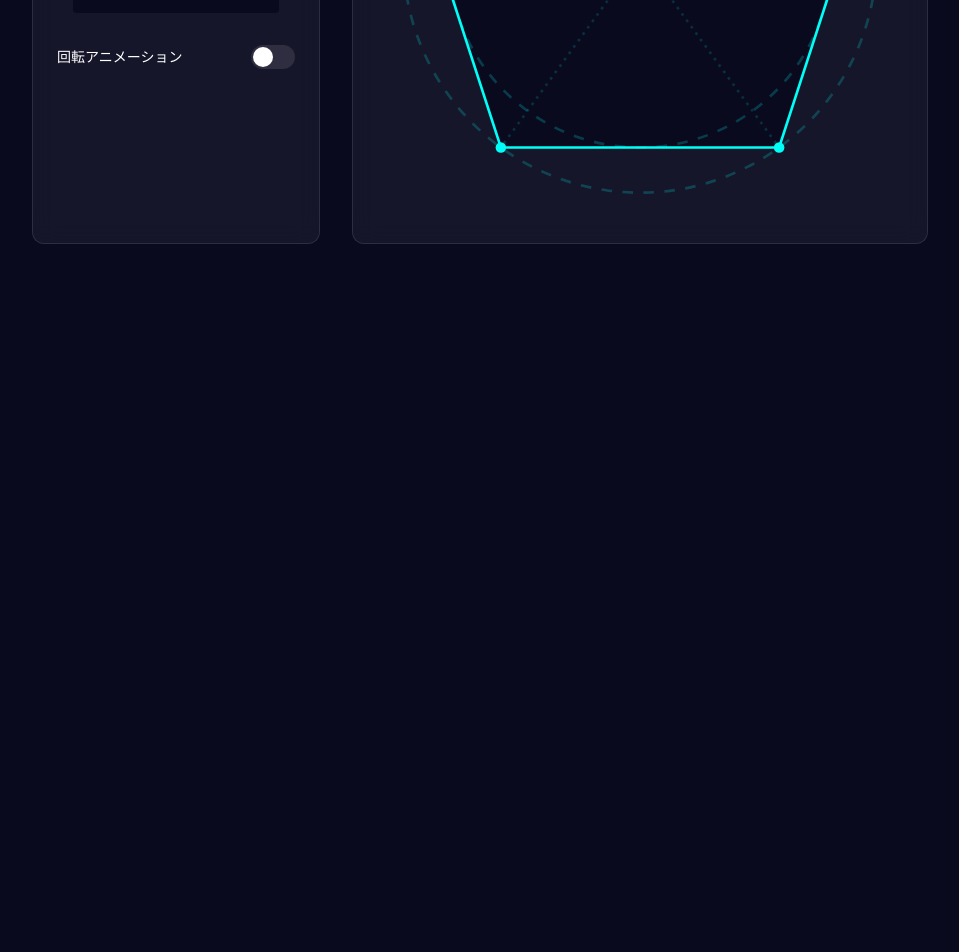
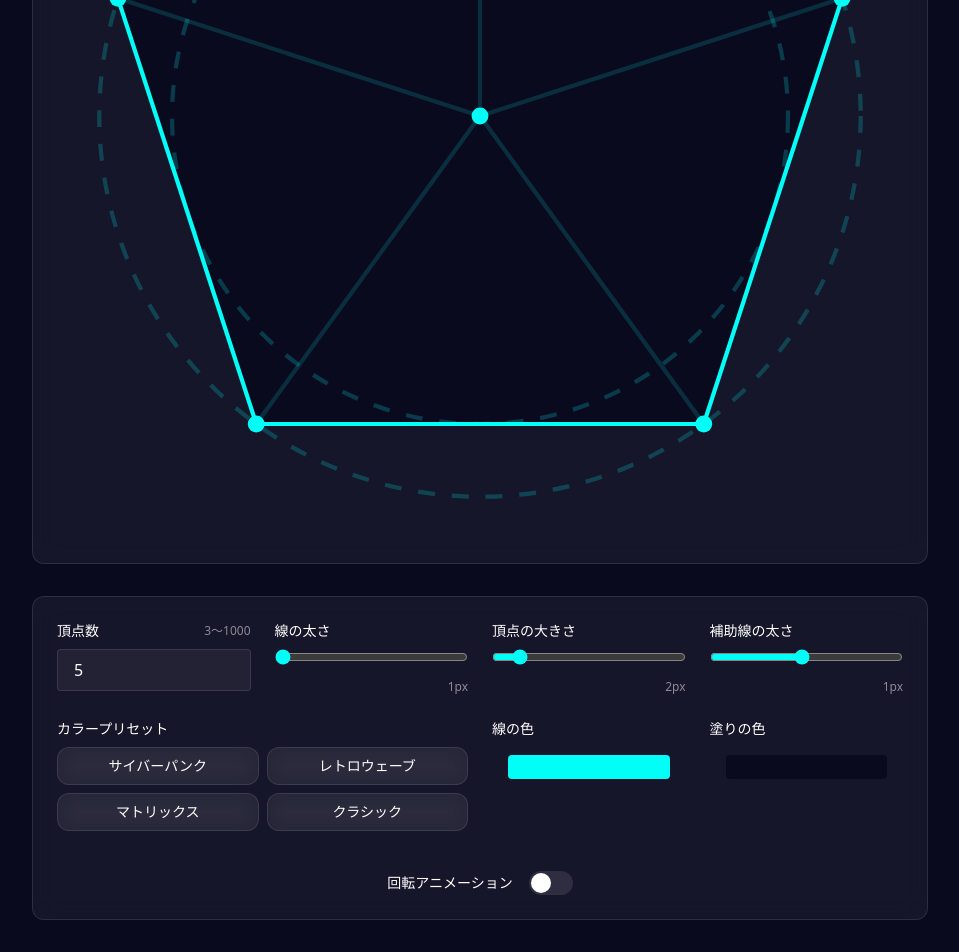
Before and after one commit to tappe9/ArchimedesLab, a Vue app: page / in a window 1280 px wide. Shown: the part 436-1388 px from the top of the page, without its empty margins (160-1119 px from the left). Before the commit the page ends 800 px from the top, so only its background shows below. Built offline with nearby package versions, Linux system fonts and the light colour scheme.

Commit message:
Update App.vue

```diff
--- a/src/App.vue
+++ b/src/App.vue
@@ -1,66 +1,10 @@
 <template>
   <div class="container mx-auto px-4 py-8">
     <h1 class="text-4xl font-bold text-center mb-8 neon-text">
-      正<span class="text-accent-neon">{{ vertices }}</span>角形を作図する
+      正多角形を作図する
     </h1>
 
-    <div class="max-w-4xl mx-auto grid gap-8 md:grid-cols-[1fr_2fr]">
-      <!-- コントロールパネル -->
-      <div class="glass-panel p-6 space-y-6">
-        <div class="space-y-2">
-          <div class="flex justify-between items-center">
-            <label class="block text-sm">頂点数</label>
-            <span class="text-xs text-white/50">3～1000の整数</span>
-          </div>
-          <input
-            type="number"
-            v-model="vertices"
-            min="3"
-            max="1000"
-            maxlength="4"
-            @input="validateVertices"
-            class="input-field w-full"
-          />
-        </div>
-
-        <div class="space-y-2">
-          <label class="block text-sm">線の太さ</label>
-          <input
-            type="range"
-            v-model="strokeWidth"
-            min="1"
-            max="10"
-            class="w-full accent-accent-neon bg-white/5"
-          />
-        </div>
-
-        <div class="space-y-2">
-          <label class="block text-sm">線の色</label>
-          <input
-            type="color"
-            v-model="strokeColor"
-            class="w-full h-10 input-field"
-          />
-        </div>
-
-        <div class="space-y-2">
-          <label class="block text-sm">塗りの色</label>
-          <input
-            type="color"
-            v-model="fillColor"
-            class="w-full h-10 input-field"
-          />
-        </div>
-
-        <div class="flex items-center justify-between">
-          <label class="text-sm">回転アニメーション</label>
-          <label class="toggle-switch">
-            <input type="checkbox" v-model="autoRotate">
-            <span class="toggle-slider"></span>
-          </label>
-        </div>
-      </div>
-
+    <div class="max-w-4xl mx-auto space-y-8">
       <!-- 描画エリア -->
       <div class="glass-panel p-6 aspect-square">
         <svg
@@ -110,7 +54,7 @@
             :y2="point.y"
             :stroke="strokeColor"
             stroke-opacity="0.15"
-            stroke-dasharray="1 2"
+            :stroke-width="guidelineWidth"
             class="transition-all duration-300"
           />
 
@@ -120,7 +64,7 @@
             :key="point.angle"
             :cx="point.x"
             :cy="point.y"
-            r="2"
+            :r="vertexSize"
             :fill="strokeColor"
             class="transition-all duration-300"
           />
@@ -129,11 +73,124 @@
           <circle
             cx="0"
             cy="0"
-            r="2"
+            :r="vertexSize"
             :fill="strokeColor"
             class="transition-all duration-300"
           />
         </svg>
+      </div>
+
+      <!-- コントロールパネル -->
+      <div class="glass-panel p-6">
+        <div class="grid grid-cols-2 md:grid-cols-4 gap-6">
+          <!-- 頂点数 -->
+          <div class="space-y-2">
+            <div class="flex justify-between items-center">
+              <label class="block text-sm">頂点数</label>
+              <span class="text-xs text-white/50">3～1000</span>
+            </div>
+            <input
+              type="number"
+              v-model="vertices"
+              min="3"
+              max="1000"
+              maxlength="4"
+              @input="validateVertices"
+              class="input-field w-full"
+            />
+          </div>
+
+          <!-- 線の太さ -->
+          <div class="space-y-2">
+            <label class="block text-sm">線の太さ</label>
+            <input
+              type="range"
+              v-model="strokeWidth"
+              min="1"
+              max="10"
+              class="w-full accent-accent-neon bg-white/5"
+            />
+            <div class="text-xs text-white/50 text-right">
+              {{ strokeWidth }}px
+            </div>
+          </div>
+
+          <!-- 頂点の大きさ -->
+          <div class="space-y-2">
+            <label class="block text-sm">頂点の大きさ</label>
+            <input
+              type="range"
+              v-model="vertexSize"
+              min="1"
+              max="10"
+              class="w-full accent-accent-neon bg-white/5"
+            />
+            <div class="text-xs text-white/50 text-right">
+              {{ vertexSize }}px
+            </div>
+          </div>
+
+          <!-- 補助線の太さ -->
+          <div class="space-y-2">
+            <label class="block text-sm">補助線の太さ</label>
+            <input
+              type="range"
+              v-model="guidelineWidth"
+              min="0.1"
+              max="2"
+              step="0.1"
+              class="w-full accent-accent-neon bg-white/5"
+            />
+            <div class="text-xs text-white/50 text-right">
+              {{ guidelineWidth }}px
+            </div>
+          </div>
+        </div>
+
+        <div class="grid grid-cols-2 md:grid-cols-4 gap-6 mt-6">
+          <!-- カラープリセット -->
+          <div class="space-y-2 col-span-2">
+            <label class="block text-sm">カラープリセット</label>
+            <div class="grid grid-cols-2 gap-2">
+              <button
+                v-for="preset in colorPresets"
+                :key="preset.name"
+                @click="applyPreset(preset)"
+                class="glass-panel p-2 text-sm hover:border-accent-neon transition-colors"
+              >
+                {{ preset.name }}
+              </button>
+            </div>
+          </div>
+
+          <!-- 色設定 -->
+          <div class="space-y-2">
+            <label class="block text-sm">線の色</label>
+            <input
+              type="color"
+              v-model="strokeColor"
+              class="w-full h-10 input-field"
+            />
+          </div>
+
+          <div class="space-y-2">
+            <label class="block text-sm">塗りの色</label>
+            <input
+              type="color"
+              v-model="fillColor"
+              class="w-full h-10 input-field"
+            />
+          </div>
+
+          <!-- 回転アニメーション -->
+          <div class="col-span-2 md:col-span-4 flex items-center justify-center mt-4">
+            <label class="text-sm mr-4">回転アニメーション</label>
+            <label class="toggle-switch">
+              <input type="checkbox" v-model="autoRotate">
+              <span class="toggle-slider"></span>
+            </label>
+          </div>
+        </div>
       </div>
     </div>
   </div>
@@ -143,6 +200,25 @@
 import { ref, computed } from 'vue'
 
 const vertices = ref(5)
+const strokeWidth = ref(1)
+const strokeColor = ref('#00fff7')
+const fillColor = ref('#0a0a1f')
+const autoRotate = ref(false)
+const vertexSize = ref(2)
+const guidelineWidth = ref(1)
+
+// カラープリセット
+const colorPresets = [
+  { name: 'サイバーパンク', stroke: '#00fff7', fill: '#0a0a1f' },
+  { name: 'レトロウェーブ', stroke: '#ff00ff', fill: '#120b1e' },
+  { name: 'マトリックス', stroke: '#00ff00', fill: '#0f0f0f' },
+  { name: 'クラシック', stroke: '#ffffff', fill: '#000000' }
+]
+
+const applyPreset = (preset) => {
+  strokeColor.value = preset.stroke
+  fillColor.value = preset.fill
+}
 
 const validateVertices = (e) => {
   // 4文字以上は入力できないように制限
@@ -155,10 +231,6 @@ const validateVertices = (e) => {
     vertices.value = 1000
   }
 }
-const strokeWidth = ref(1)
-const strokeColor = ref('#00fff7')
-const fillColor = ref('#0a0a1f')
-const autoRotate = ref(false)
 
 const vertexPoints = computed(() => {
   const points = []
```
